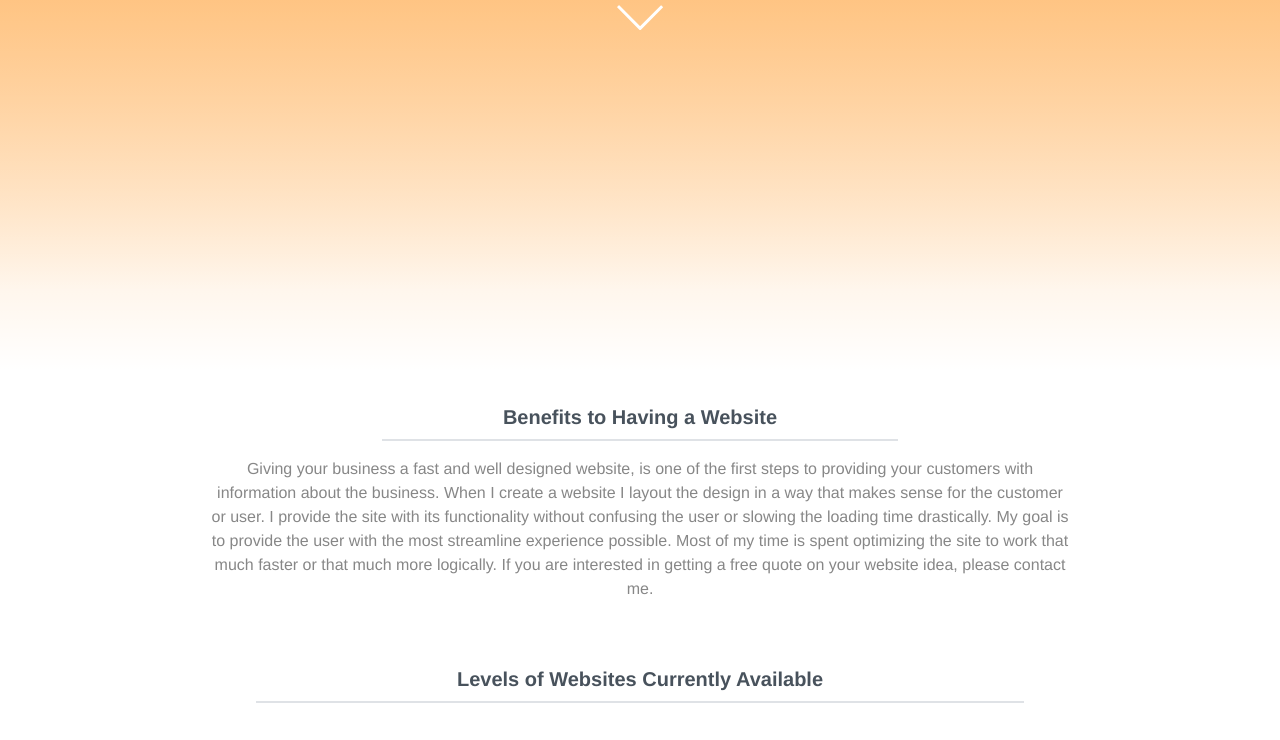
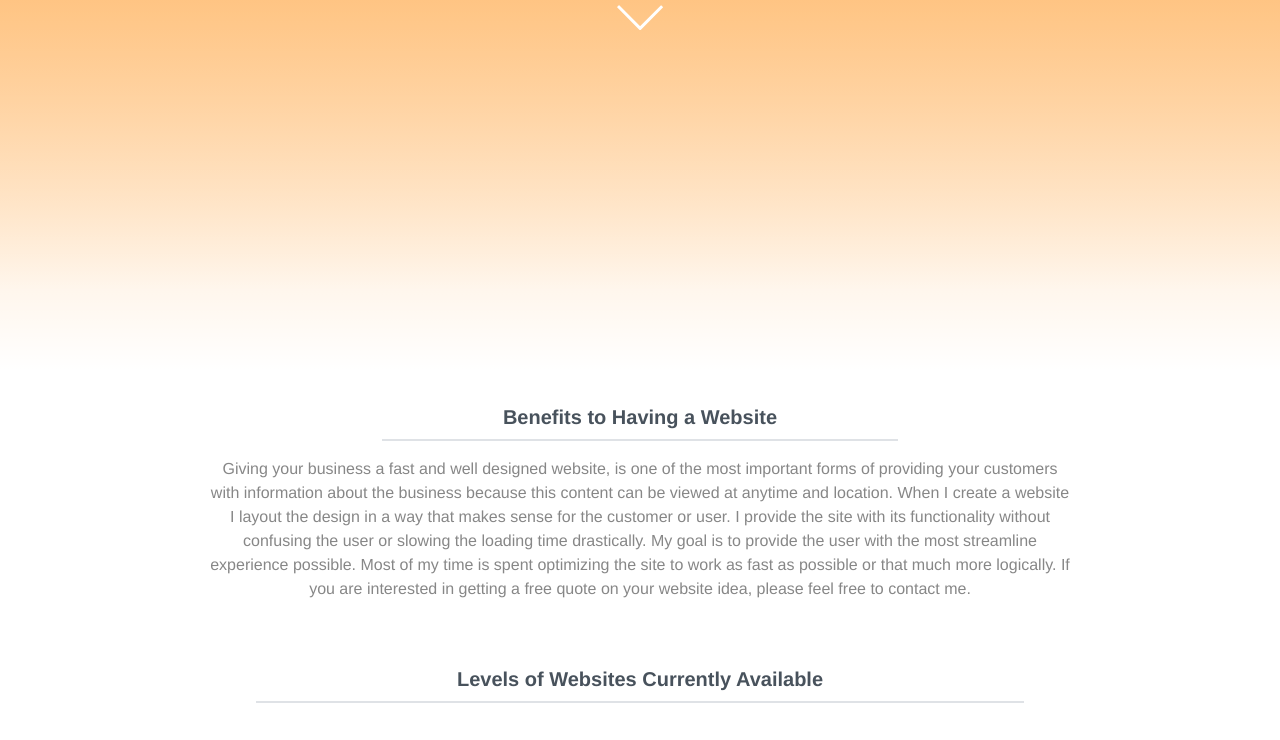
Before and after one commit to swtxea/spencer.github.io, a plain HTML site: page rates/index.html in a window 1280 px wide. Shown: the part 430-1170 px from the top of the page. Drawn offline with Linux system fonts and the light colour scheme; a web font is replaced by a local one.

Commit message:
Changing passage in rates page

```diff
--- a/rates/index.html
+++ b/rates/index.html
@@ -23,7 +23,7 @@
     </header>
     <section class="primary-content">
       <h3 class="center b-border">Benefits to Having a Website</h3>
-      <p>Giving your business a fast and well designed website, is one of the first steps to providing your customers with information about the business.  When I create a website I layout the design in a way that makes sense for the customer or user.  I provide the site with its functionality without confusing the user or slowing the loading time drastically.  My goal is to provide the user with the most streamline experience possible.  Most of my time is spent optimizing the site to work that much faster or that much more logically.  If you are interested in getting a free quote on your website idea, please contact me. </p>
+      <p>Giving your business a fast and well designed website, is one of the most important forms of providing your customers with information about the business because this content can be viewed at anytime and location.  When I create a website I layout the design in a way that makes sense for the customer or user.  I provide the site with its functionality without confusing the user or slowing the loading time drastically.  My goal is to provide the user with the most streamline experience possible.  Most of my time is spent optimizing the site to work as fast as possible or that much more logically.  If you are interested in getting a free quote on your website idea, please feel free to contact me. </p>
     </section>
     <!--Rates for Web Development-->
      <h3 class="center b-border">Levels of Websites Currently Available</h3>
```
